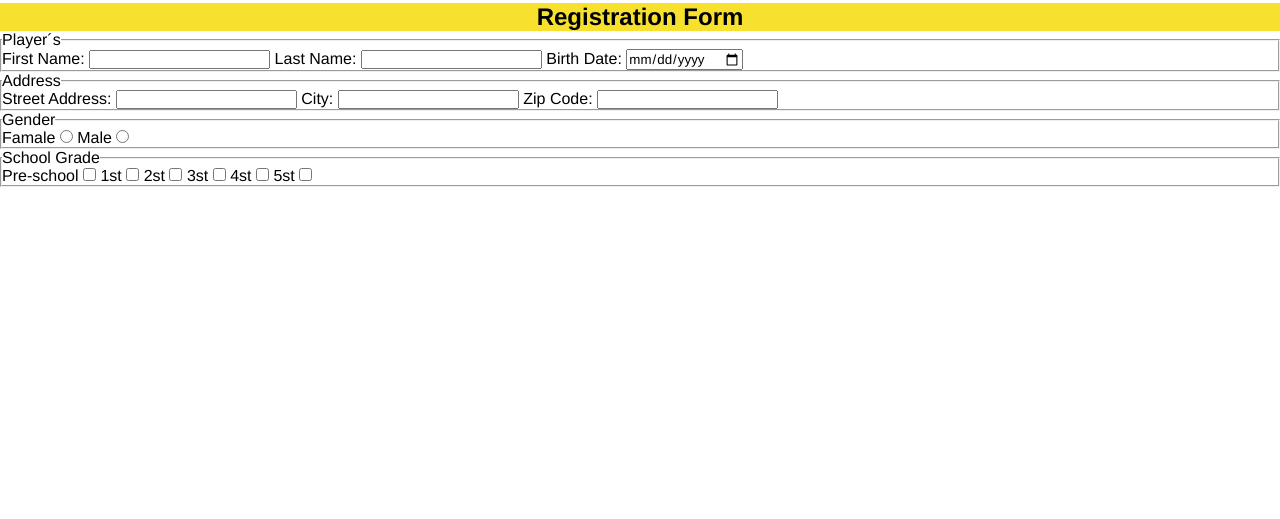
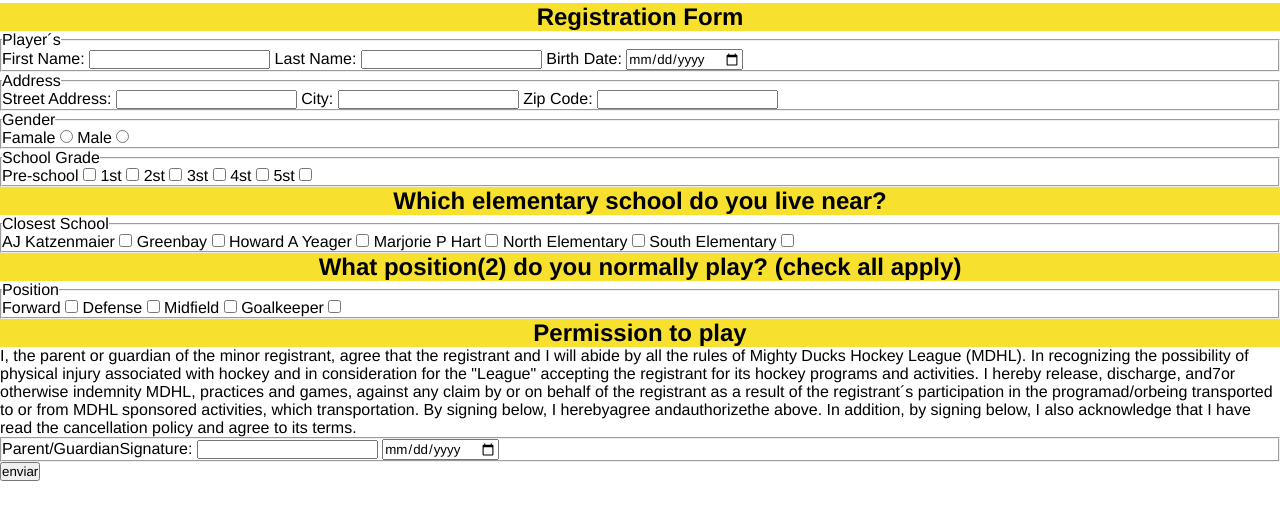
Before and after one commit to JorgeG75/Pagina_hockey, a plain HTML site: page registration.html in a window 1280 px wide. Shown: the part 111-630 px from the top of the page. Drawn offline with Linux system fonts and the light colour scheme.

Commit message:
agrego showdata, maps y regis

```diff
--- a/css/styleFree.css
+++ b/css/styleFree.css
@@ -121,3 +121,9 @@ footer {
     flex-wrap: wrap;
     object-fit: scale-down;
 }
+
+.maps {
+    margin: 2px;
+    display: flex;
+    display: inline;
+}
--- a/registration.html
+++ b/registration.html
@@ -35,7 +35,7 @@
             Registration Form
         </h2>
 
-        <form action="" method="get">
+        <form action="./showdata.html" method="get">
             <fieldset>
 
                 <legend>Player´s</legend>
@@ -96,10 +96,80 @@
 
             </fieldset>
 
-        </form>
+            <h2>Which elementary school do you live near?</h2>
+
+            <fieldset>
+
+                <legend>Closest School</legend>
+
+                <label for="school">AJ Katzenmaier</label>
+                <input type="checkbox" name="school" id="school" value="AJ Katzenmaier">
+
+                <label for="school">Greenbay</label>
+                <input type="checkbox" name="school" id="school" value="Greenbay">
+
+                <label for="school">Howard A Yeager</label>
+                <input type="checkbox" name="school" id="school" value="Howard A Yeager">
+
+                <label for="school">Marjorie P Hart</label>
+                <input type="checkbox" name="school" id="school" value="Marjorie P Hart">
+
+                <label for="school">North Elementary</label>
+                <input type="checkbox" name="school" id="school" value="North Elementary">
+
+                <label for="school">South Elementary</label>
+                <input type="checkbox" name="school" id="school" value="South Elementary">
+
+            </fieldset>
+
+            <h2>What position(2) do you normally play? (check all apply)</h2>
+
+            <fieldset>
+
+                <legend>Position</legend>
+
+                <label for="position">Forward</label>
+                <input type="checkbox" name="position" id="position" value="Forward">
+
+                <label for="position">Defense</label>
+                <input type="checkbox" name="position" id="position" value="Defense">
+
+                <label for="position">Midfield</label>
+                <input type="checkbox" name="position" id="position" value="Midfield">
+
+                <label for="position">Goalkeeper</label>
+                <input type="checkbox" name="position" id="position" value="Goalkeeper">
+
+            </fieldset>
+
+            <h2>Permission to play</h2>
+
+            <p>
+                I, the parent or guardian of the minor registrant, agree that the registrant and I will abide by all the rules of
+                Mighty Ducks Hockey League (MDHL). In recognizing the possibility of physical injury associated with hockey and in
+                consideration for the "League" accepting the registrant for its hockey programs and activities. I hereby release,
+                discharge, and7or otherwise indemnity MDHL, practices and games, against any claim by or on behalf of the registrant
+                as a result of the registrant´s participation in the programad/orbeing transported to or from MDHL sponsored
+                activities, which transportation.
+                By signing below, I herebyagree andauthorizethe above. In addition, by signing below, I also acknowledge that I have
+                read the cancellation policy and agree to its terms.
+            </p>
+
+            <fieldset>
+
+                <label for="parent">Parent/GuardianSignature:</label>
+                <input type="text" name="parent" id="parent">
+
+                <label for="autdate"></label>
+                <input type="date" name="autdate" id="autdate">
+
+            </fieldset>
 
 
 
+            <input type="submit" value="enviar">
+
+        </form>
 
     </main>
 </body>
```
Also changed, not shown: game_info.html (+11 -0 lines), showdata.html (added, +63 -0 lines).
